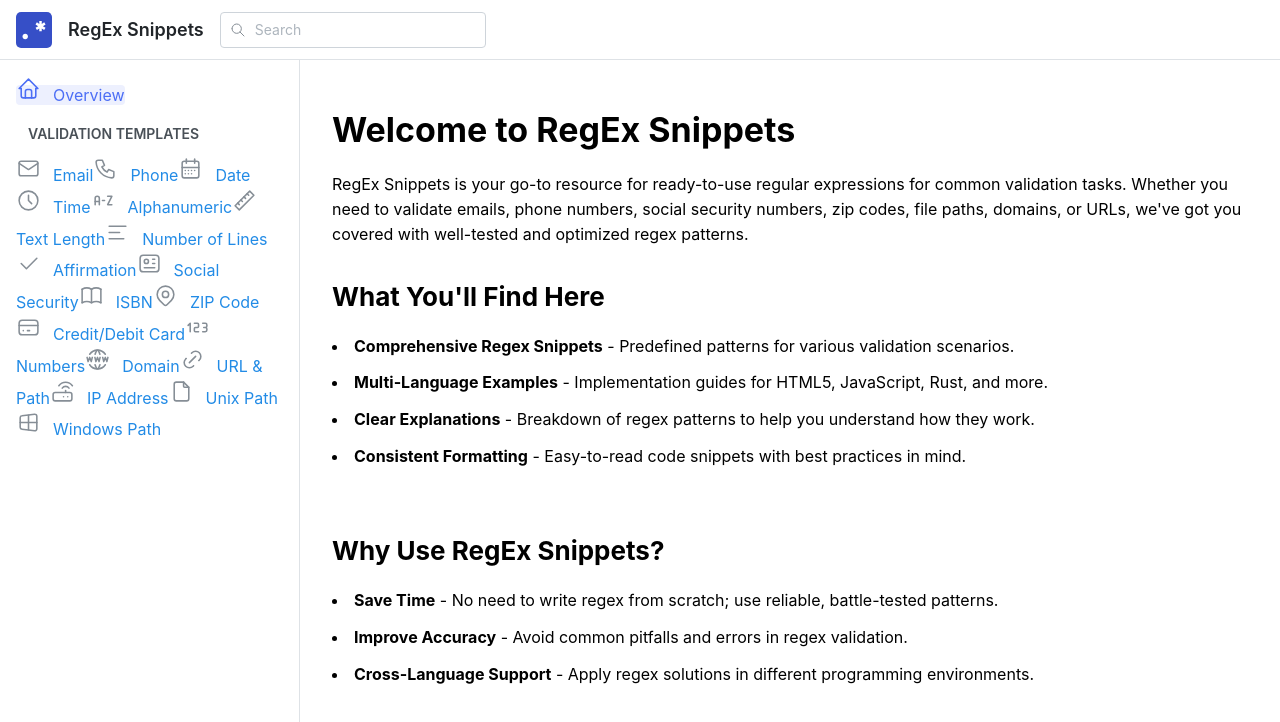
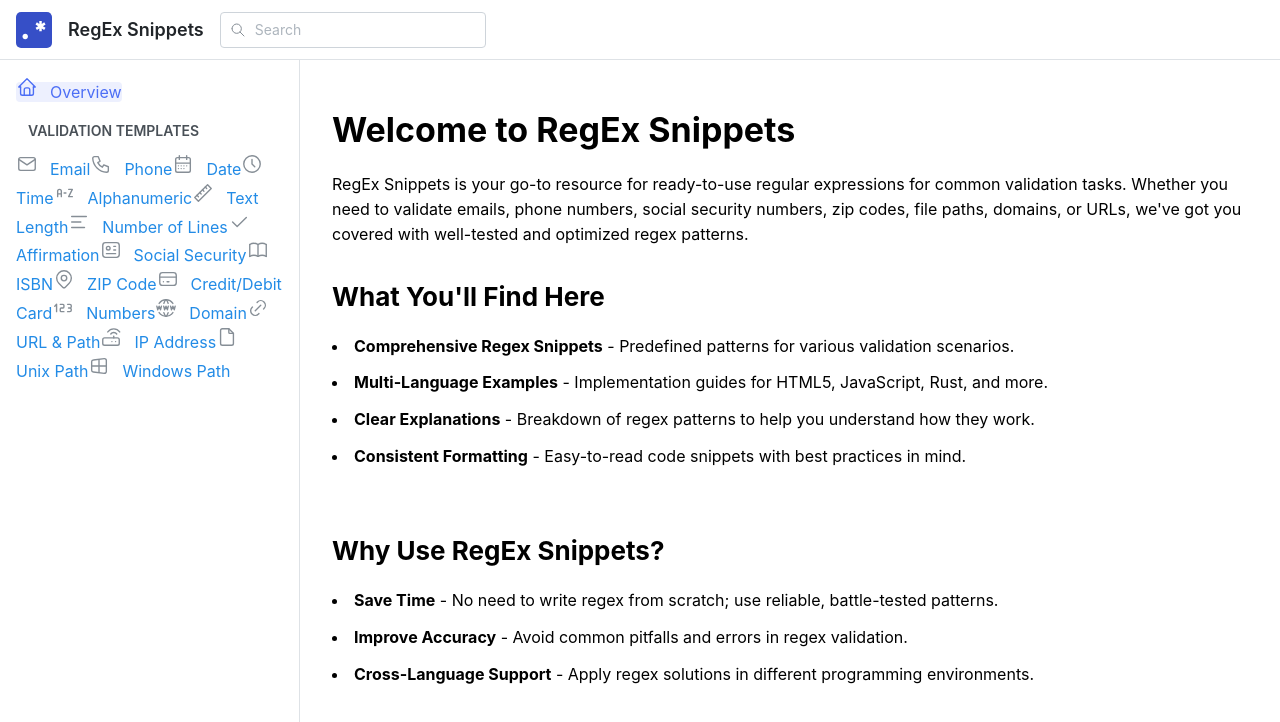
Before and after one commit to nikelaz/regex-snippets, a Next.js app: page / in a window 1280 px wide. Shown: the top 722 px of the page. Built offline with nearby package versions, Linux system fonts and the light colour scheme; a small style sheet from the web is missing.

Commit message:
ux improvements

```diff
--- a/src/app/(components)/nav/nav.module.css
+++ b/src/app/(components)/nav/nav.module.css
@@ -1,6 +1,7 @@
 .navbar {
   display: flex;
   flex-direction: column;
+  overflow-y: auto;
 }
 
 .navbarMain {
@@ -25,7 +26,8 @@
   text-decoration: none;
   font-size: var(--mantine-font-size-sm);
   color: light-dark(var(--mantine-color-gray-7), var(--mantine-color-dark-1));
-  padding: var(--mantine-spacing-xs) var(--mantine-spacing-sm);
+  padding: 0.52rem var(--mantine-spacing-sm);
+  margin-bottom: 0.2rem;
   border-radius: var(--mantine-radius-sm);
   font-weight: 500;
 
@@ -54,6 +56,6 @@
 .linkIcon {
   color: light-dark(var(--mantine-color-gray-6), var(--mantine-color-dark-2));
   margin-right: var(--mantine-spacing-sm);
-  width: 25px;
-  height: 25px;
+  width: 22px;
+  height: 22px;
 }
--- a/src/app/(components)/nav/nav.tsx
+++ b/src/app/(components)/nav/nav.tsx
@@ -52,7 +52,11 @@ const templates = [
   { link: '/windows-path', label: 'Windows Path', icon: IconBrandWindows },
 ];
 
-const Nav = () => {
+type NavProps = Readonly<{
+  toggleMobileNav: () => void;
+}>;
+
+const Nav = (props: NavProps) => {
   const [active, setActive] = useState('Billing');
   const path = usePathname();
 
@@ -64,6 +68,7 @@ const Nav = () => {
       underline="never"
       href={item.link}
       key={item.link}
+      onClick={props.toggleMobileNav}
     >
       <item.icon className={classes.linkIcon} stroke={1.5} />
       <span>{item.label}</span>
--- a/src/app/(sidebar-layout)/layout.tsx
+++ b/src/app/(sidebar-layout)/layout.tsx
@@ -1,8 +1,7 @@
 'use client';
 
 import headerStyles from './header.module.css';
-import tocStyles from './toc.module.css';
-import { AppShell, Burger, Group, Autocomplete, Text, Anchor, Container, Flex, TableOfContents } from '@mantine/core';
+import { AppShell, Burger, Group, Autocomplete, Text, Anchor, Container } from '@mantine/core';
 import { useDisclosure } from '@mantine/hooks';
 import { IconSearch } from '@tabler/icons-react';
 import Logo from '../(components)/logo';
@@ -66,7 +65,7 @@ const Home = ({children}: any) => {
             <Anchor component={Link} underline="never" href="/">
               <Group justify="center" visibleFrom="xs">
                 <Logo />
-                <Text inline={true} size="lg" fw={600} color="gray.9">RegEx Snippets</Text>
+                <Text inline={true} size="lg" fw={600} c="gray.9">RegEx Snippets</Text>
               </Group>
             </Anchor>
           </Group>
@@ -85,7 +84,7 @@ const Home = ({children}: any) => {
       </AppShell.Header>
 
       <AppShell.Navbar p="md">
-        <Nav />
+        <Nav toggleMobileNav={toggle} />
       </AppShell.Navbar>
 
       <AppShell.Main>
```
Also changed, not shown: 1 other file (tests, documents, lock files or other folders).
